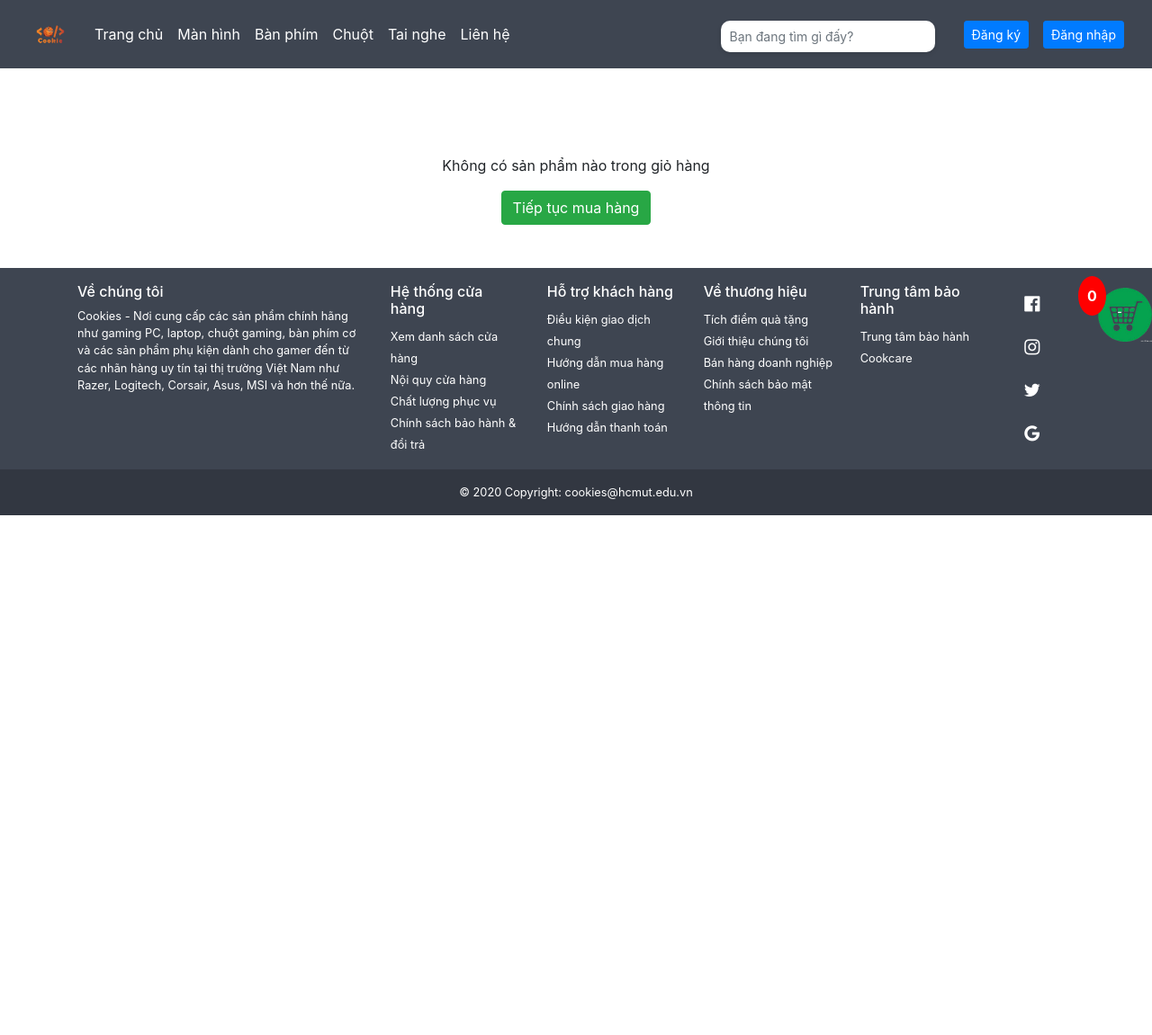
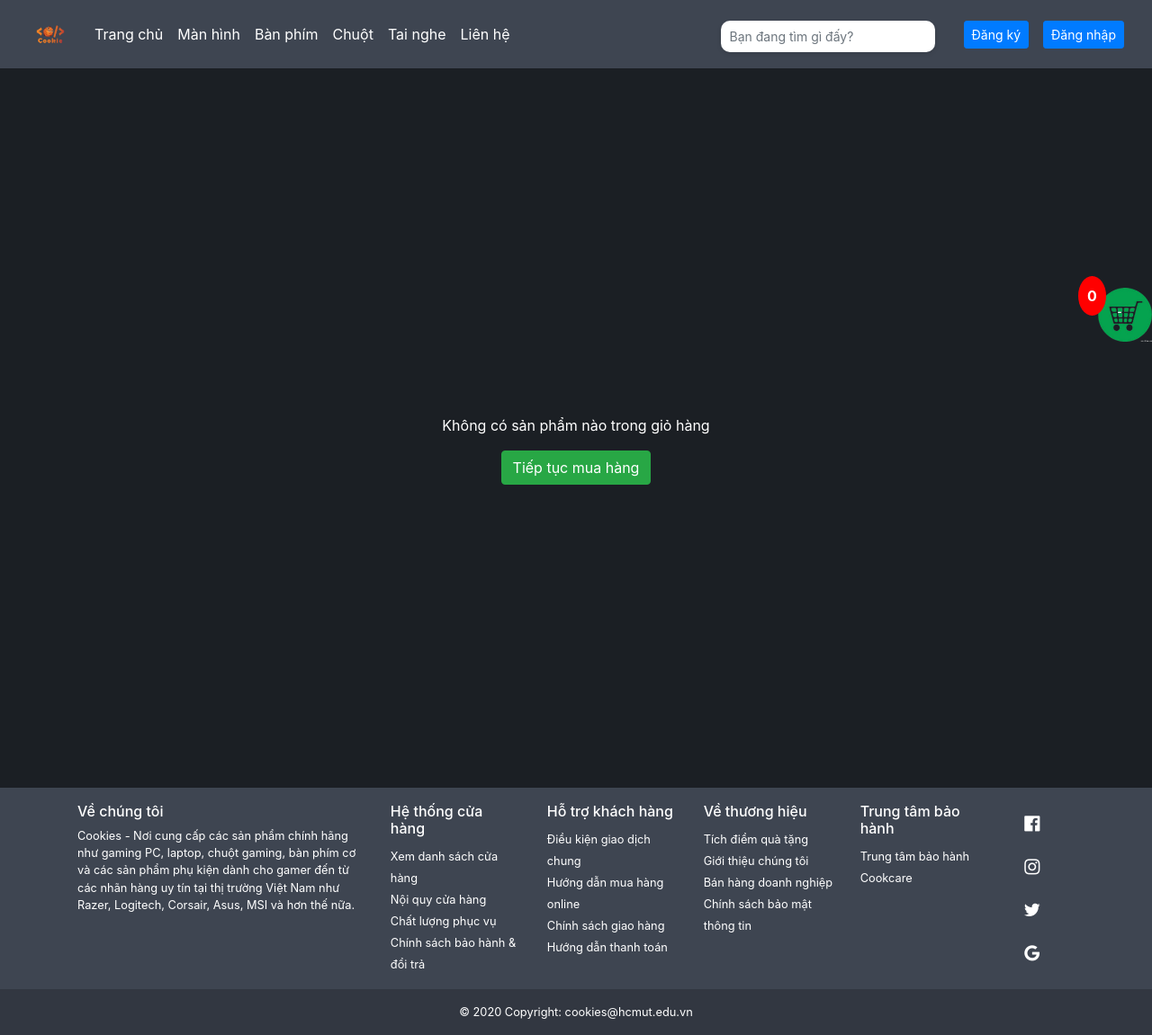
Before and after one commit to sangnguyencs20/cookies, a PHP site: page /cart.php in a window 1280 px wide. Shown: the whole page at 90% size. Before the commit the page ends 573 px from the top, so only its background shows below. Run offline with PHP 8.4, Linux system fonts and the light colour scheme; data comes from the database, SQL or seed files in the repository; data that the repository does not hold is empty.

Commit message:
adjusting cart

```diff
--- a/cart.php
+++ b/cart.php
@@ -1,6 +1,11 @@
 <?php
 require_once('layouts/header.php');
 ?>
+<style>
+    body {
+        background-color: #1b1f24;
+    }
+</style>
 <?php
 if (!isset($_SESSION['cart'])) {
     $_SESSION['cart'] = [];
@@ -16,10 +21,10 @@ if ($_SESSION['cart'] == []) {
             align-items: center;
         }
     </style>
-    <div class="container">
+    <div class="container" style="min-height: 100vh;">
         <div class="row mt-5">
             <div class="col-md-12 py-5">
-                <p class="text-center">Không có sản phẩm nào trong giỏ hàng</p>
+                <p class="text-center text-white">Không có sản phẩm nào trong giỏ hàng</p>
                 <div class="text-center">
                  <a href="./" class="btn btn-success">Tiếp tục mua hàng</a>
                 </div>
@@ -29,14 +34,14 @@ if ($_SESSION['cart'] == []) {
     ';
 } else {
     echo '
-    <div class="container mt-4 mb-4">
+    <div class="container mt-4 mb-4" style="min-height: 100vh;">
     <table class=" table table-bordered">
         <tr>
-            <th class="text-center">Sản phẩm</th>
-            <th class="text-center">Tên sản phẩm</th>
-            <th class="text-center">Đơn giá</th>
-            <th class="text-center">Số lượng</th>
-            <th class="text-center">Thành tiền</th>
+            <th class="text-center text-white">Sản phẩm</th>
+            <th class="text-center text-white">Tên sản phẩm</th>
+            <th class="text-center text-white">Đơn giá</th>
+            <th class="text-center text-white">Số lượng</th>
+            <th class="text-center text-white">Thành tiền</th>
             <th></th>
         </tr>
     ';
@@ -46,15 +51,15 @@ if ($_SESSION['cart'] == []) {
         echo '
         <tr>
             <td ><img src="' . $item['thumbnail'] . '" style="height: 80px; display: block; margin: auto;"/></td>
-            <td style="text-align: center; vertical-align: middle;">' . $item['title'] . '</td>
-            <td style="text-align: center; vertical-align: middle;">' . number_format($item['discount']) . ' VND</td>
-            <td style="display: flex; justify-content: center; padding-top: 32px; border-bottom: none; border-left: none; border-right: none;">
-                <button class="btn btn-light" onclick="addMoreCart(' . $item['id'] . ', -1)">-</button>
-                <input size="5" type="number" id="num_' . $item['id'] . '" value="' . $item['num'] . '" class="form-control" style="border:none; width: 90px; border-radius: 0px" onchange="fixCartNum(' . $item['id'] . ')"/>
-                <button class="btn btn-light" onclick="addMoreCart(' . $item['id'] . ', 1)">+</button>
+            <td class="text-white" style="text-align: center; vertical-align: middle;">' . $item['title'] . '</td>
+            <td class="text-white" style="text-align: center; vertical-align: middle;">' . number_format($item['discount']) . ' VND</td>
+            <td class="text-white" style="display: flex; justify-content: center; padding-top: 32px; border-bottom: none; border-left: none; border-right: none;">
+                <button class="btn btn-light m-1" onclick="addMoreCart(' . $item['id'] . ', -1)">-</button>
+                <input size="5" type="number" id="num_' . $item['id'] . '" value="' . $item['num'] . '" class="form-control m-1" style="width: 90px; border-radius: 5px" onchange="fixCartNum(' . $item['id'] . ')"/>
+                <button class="btn btn-light m-1" onclick="addMoreCart(' . $item['id'] . ', 1)">+</button>
             </td>
-            <td style="text-align: center; vertical-align: middle;">' . number_format($item['discount'] * $item['num']) . ' VND</td>
-            <td style="text-align: center; vertical-align: middle;"><button class="btn btn-danger" onclick="updateCart(' . $item['id'] . ', 0)">Xoá</button></td>
+            <td class="text-white" style="text-align: center; vertical-align: middle;">' . number_format($item['discount'] * $item['num']) . ' VND</td>
+            <td class="text-white" style="text-align: center; vertical-align: middle;"><button class="btn btn-danger" onclick="updateCart(' . $item['id'] . ', 0)">Xoá</button></td>
         </tr>';
     }
     echo '
@@ -63,8 +68,8 @@ if ($_SESSION['cart'] == []) {
             <td></td>
             <td></td>
             <td></td>
-            <td><b>Tổng tiền</b></td>
-            <td><b>'.number_format($total).' VND</b></td>
+            <td class="text-white"><b>Tổng tiền</b></td>
+            <td class="text-white"><b>'.number_format($total).' VND</b></td>
         </tr>
     </table>
     <a href="checkout.php"><button class="btn btn-success mt-3">Tiếp tục thanh toán</button></a>
```
